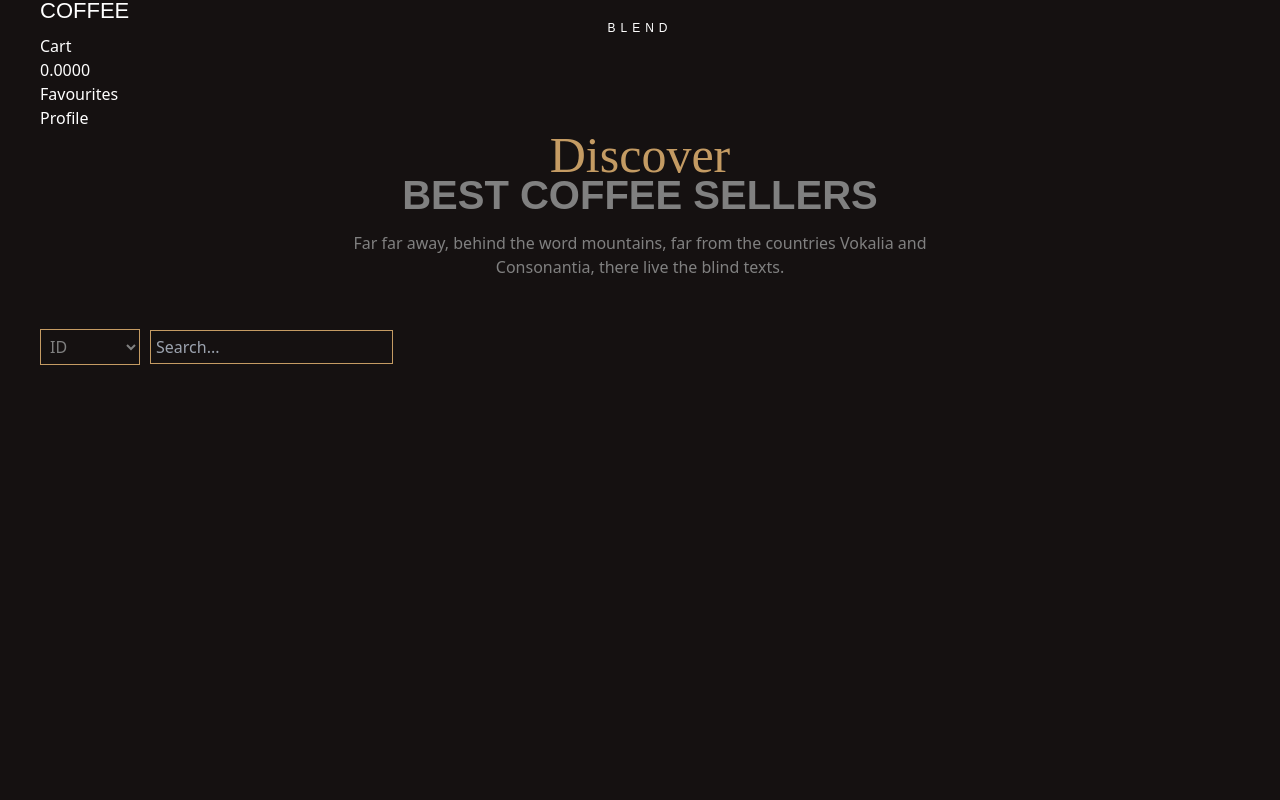
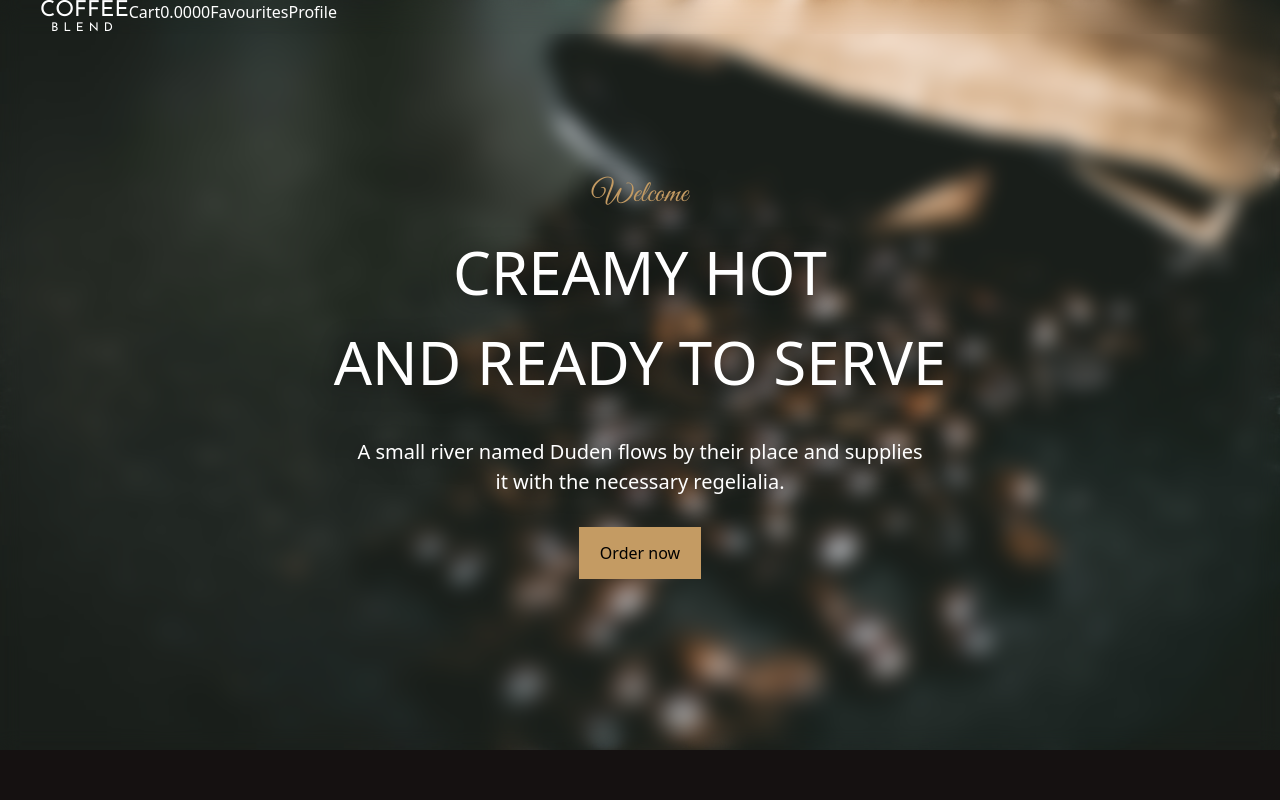
Before and after one commit to alexpod/coffee-shop, a Vue app: page / in a window 1280 px wide. Shown: the top 800 px of the page. Built offline with nearby package versions, Linux system fonts and the light colour scheme; no server answers.

Commit message:
add section billboard

```diff
--- a/index.html
+++ b/index.html
@@ -4,6 +4,9 @@
     <meta charset="UTF-8">
     <link rel="icon" href="/favicon.ico">
     <meta name="viewport" content="width=device-width, initial-scale=1.0">
+    <link href="https://fonts.googleapis.com/css?family=Poppins:300,400,500,600,700" rel="stylesheet">
+    <link href="https://fonts.googleapis.com/css?family=Josefin+Sans:400,700" rel="stylesheet">
+    <link href="https://fonts.googleapis.com/css?family=Great+Vibes" rel="stylesheet">
     <title>Vite App</title>
   </head>
   <body>
--- a/src/App.vue
+++ b/src/App.vue
@@ -3,11 +3,14 @@
   :class="{'is-open-sidebar': mainStore.is_sidebar_open}"
 )
   HeaderSection
-  .section
-    .section__subtitle Discover
-    h2.section__title BEST COFFEE SELLERS
+  BillboardSection
+  .heading-section
+    .heading-section__container.container
+      .heading-section__subtitle Discover
+      h2.heading-section__title BEST COFFEE SELLERS
       p Far far away, behind the word mountains, far from the countries Vokalia and <br />Consonantia, there live the blind texts.
   .filters
+    .filters__container.container
       select(
         @change="onChangeSelect"
       )
@@ -33,6 +36,8 @@ import axios from 'axios'
 import HeaderSection from "./components/HeaderSection.vue"
 import SidebarSection from "./components/SidebarSection.vue"
 import ProductsList from "@/components/ProductsList.vue"
+import BillboardSection from "@/components/BillboardSection.vue"
+
 import { useMainStore } from '@/stores/index.js';
 const mainStore = useMainStore();
 
@@ -108,8 +113,9 @@ watch(filters, byFilters)
   overflow: hidden;
   height: 100vh;
 }
-.section {
+.heading-section {
   text-align: center;
+  padding: 60px 0;
   &__title {
     font-family: "Poppins", Arial, sans-serif;
     background: #151111;
@@ -136,6 +142,7 @@ watch(filters, byFilters)
 .filters {
   padding: 50px 0 30px;
 }
+
   select {
     margin-right: 10px;
   }
--- a/src/assets/main.scss
+++ b/src/assets/main.scss
@@ -52,6 +52,28 @@ input {
 }
 
 .page {
+  // max-width: 1200px;
+  margin: auto;
+}
+.container {
   max-width: 1200px;
   margin: auto;
 }
+
+.button {
+  cursor: pointer;
+  height: 52px;
+  display: flex;
+  justify-content: center;
+  align-items: center;
+  transition: all 0.15s ease-in-out;
+  &__primary {
+    background: #c49b63;
+    border: 1px solid #c49b63;
+    color: #000;
+    padding: 0 20px;
+    &:hover {
+      background: darken(#c49b63, 10%);
+    }
+  }
+}
--- /dev/null
+++ b/src/components/BillboardSection.vue
@@ -0,0 +1,60 @@
+<template lang="pug">
+.billboard
+  .billboard__container.container
+    .billboard__subheading Welcome
+    .billboard__heading Creamy Hot <br />and Ready to Serve
+    .billboard__description A small river named Duden flows by their place and supplies <br />it with the necessary regelialia.
+    .billboard__action
+      .button.button__primary Order now
+
+</template>
+
+<script setup>
+
+</script>
+
+<style lang="scss" scoped>
+.billboard {
+  background: url('/images/background/2.jpg') center center no-repeat;
+  background-size: cover;
+  backdrop-filter: blur(5px);
+  min-height: 750px;
+  position: relative;
+  display: flex;
+  &:before {
+    content: '';
+    backdrop-filter: blur(10px);
+    position: absolute;
+    left: 0;
+    right: 0;
+    top: 0;
+    bottom: 0;
+  }
+  &__container {
+    position: relative;
+    color: #fff;
+    text-align: center;
+  }
+  &__heading {
+    text-transform: uppercase;
+    font-size: 60px;
+    text-shadow: 1px 2px 23px #000000a6;
+  }
+  &__subheading {
+    margin-bottom: 10px;
+    font-family: "Great Vibes", cursive;
+    font-size: 30px;
+    color: #c49b63;
+    text-shadow: 1px 2px 23px rgba(0, 0, 0, 0.6509803922);
+  }
+  &__description {
+    padding: 30px 0;
+    font-size: 20px;
+    text-shadow: 1px 2px 23px #000000a6;
+  }
+  &__action {
+    display: flex;
+    justify-content: center;
+  }
+}
+</style>
--- a/src/components/HeaderSection.vue
+++ b/src/components/HeaderSection.vue
@@ -1,5 +1,6 @@
 <template lang="pug">
 header.header.flex.justify-between.shadow-xl.rounded-md.min-h-20.items-center
+  .header__container.container
     .header__logo Coffee
       span BLEND
 
@@ -40,6 +41,13 @@ const openSidebarCart = () => {
 <style lang="scss" scoped>
 .header {
   color: #fff;
+  position: fixed;
+  width: 100%;
+  backdrop-filter: blur(10px);
+  z-index: 10;
+  &__container {
+    display: flex;
+  }
   &__logo {
     font-family: "Josefin Sans", Arial, sans-serif;
     font-size: 22px;
--- a/src/components/ProductsList.vue
+++ b/src/components/ProductsList.vue
@@ -1,5 +1,6 @@
 <template lang="pug">
-.products.flex
+.products
+  .products__container.container
     ProductsItem(
       v-for="item in items"
       :key="item.id"
@@ -17,7 +18,10 @@ defineProps({
 
 <style lang="scss" scoped>
 .products {
+  &__container {
+    display: flex;
     gap: 15px;
     flex-wrap: wrap;
   }
+}
 </style>
```
Also changed, not shown: public/images/background/1.jpg (added), public/images/background/2.jpg (added). Lines whose indentation alone changed are shown as unchanged.
